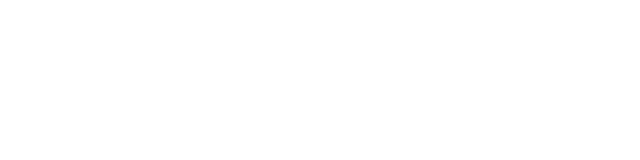
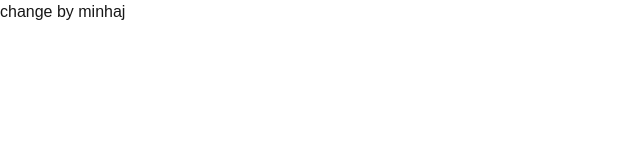
Before and after one commit to mehefujali/quick-cv, a Next.js app: page / in a window 1280 px wide. Shown: the top 160 px of the page, without its empty margins (0-640 px from the left). Built offline with nearby package versions, Linux system fonts and the light colour scheme.

Commit message:
change demo text

```diff
--- a/src/app/page.js
+++ b/src/app/page.js
@@ -1,9 +1,5 @@
-import Image from "next/image";
+import Image from 'next/image';
 
 export default function Home() {
-  return (
-    <div>
-
-    </div>
-  );
+  return <div>change by minhaj</div>;
 }
```
